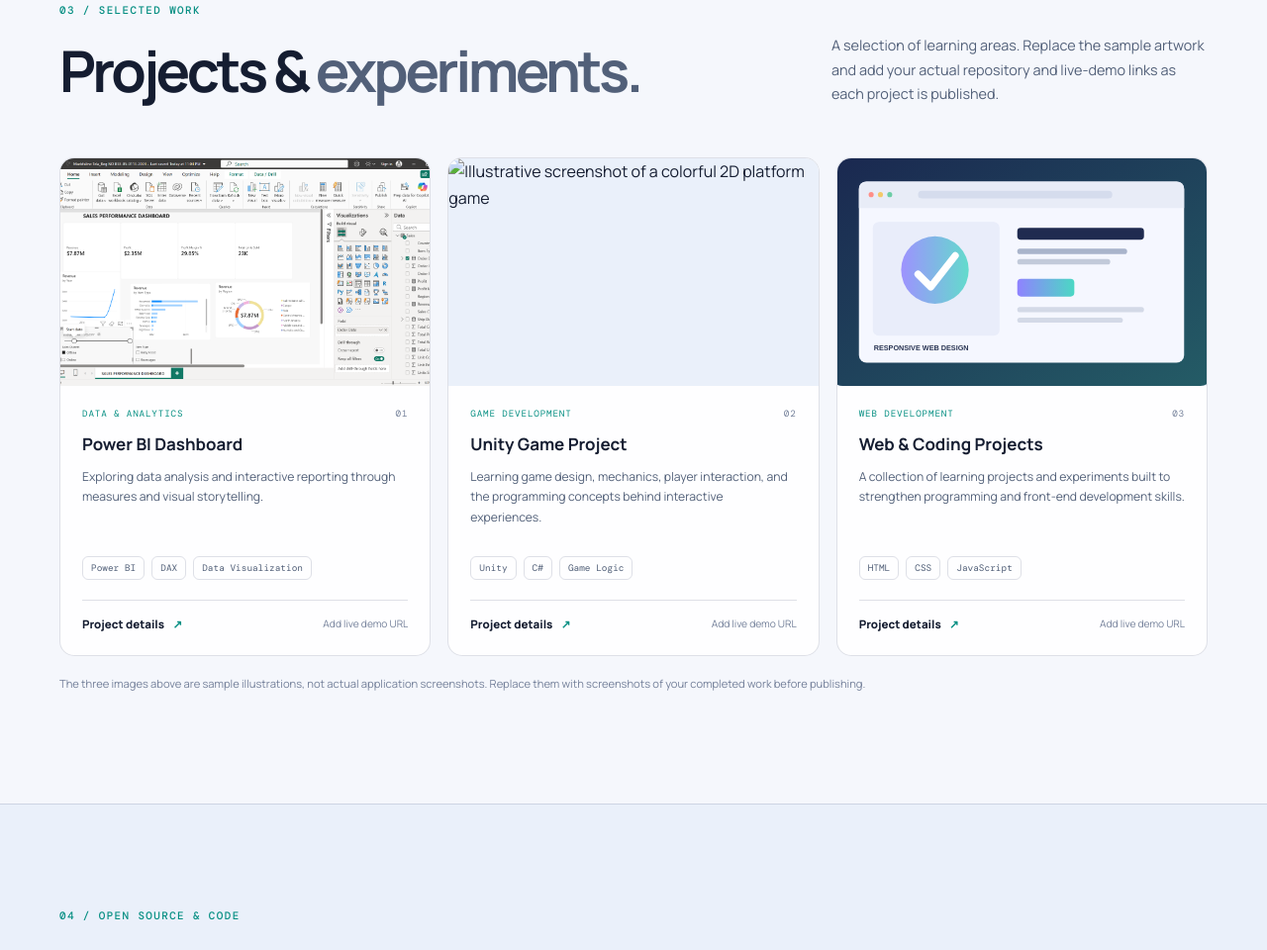
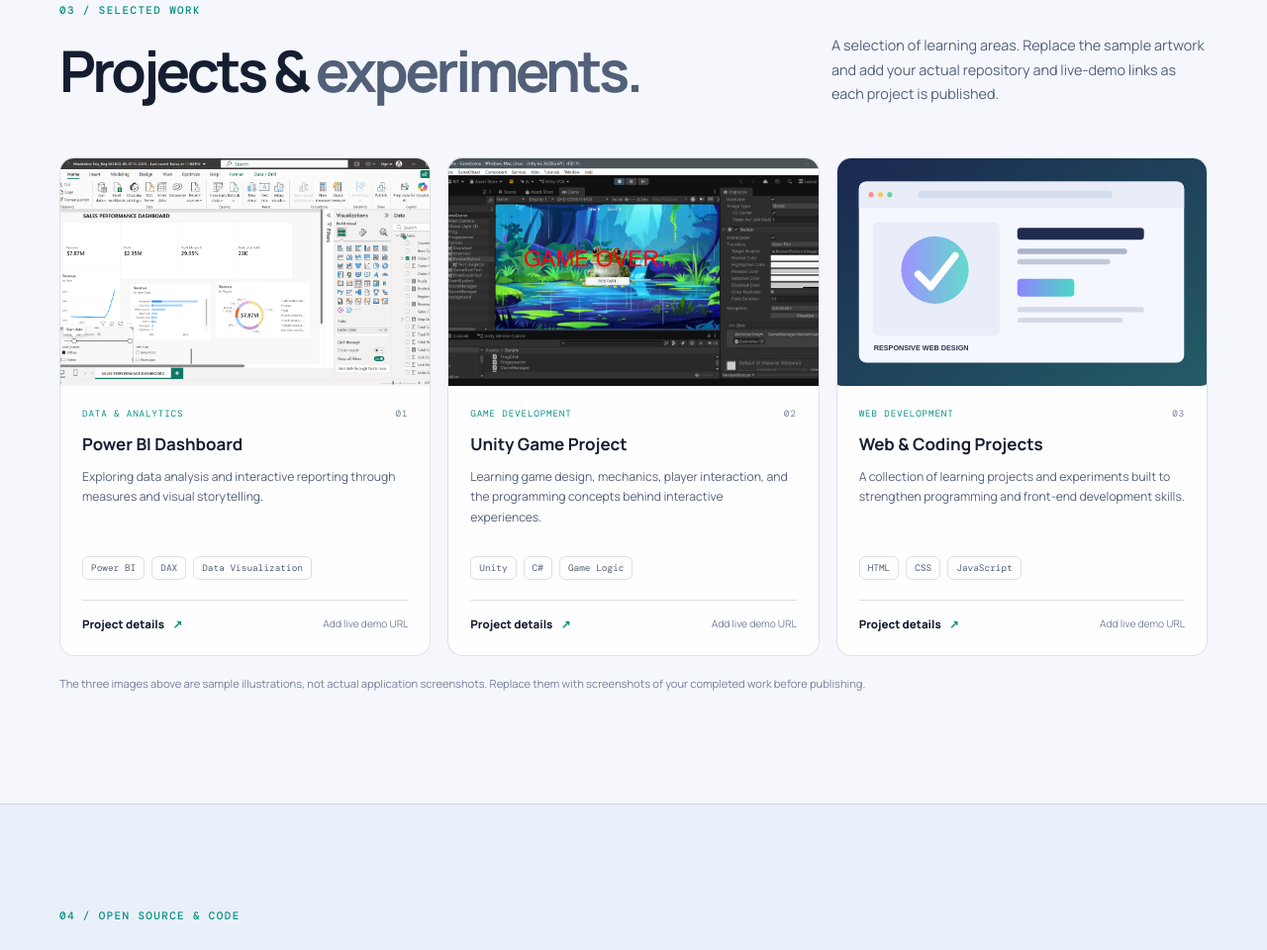
Before and after one commit to MACKFALINETELLA/portfolio, a plain HTML site: page index.html in a window 1280 px wide. Shown: the part 2473-3433 px from the top of the page at 99% size. Drawn offline with nearby package versions, Linux system fonts and the light colour scheme.

Commit message:
Update index.html

```diff
--- a/index.html
+++ b/index.html
@@ -144,7 +144,7 @@
 
         <article class="project-card reveal">
           <a class="project-image-link" href="#contact" aria-label="Ask about the game development project">
-            <img class="project-image" src="images/project-game.svg" alt="Illustrative screenshot of a colorful 2D platform game">
+            <img class="project-image" src="images/project-game.png" alt="Illustrative screenshot of a colorful 2D platform game">
           </a>
           <div class="project-info">
             <div class="project-topline"><span class="project-type">GAME DEVELOPMENT</span><span class="project-number">02</span></div>
```
